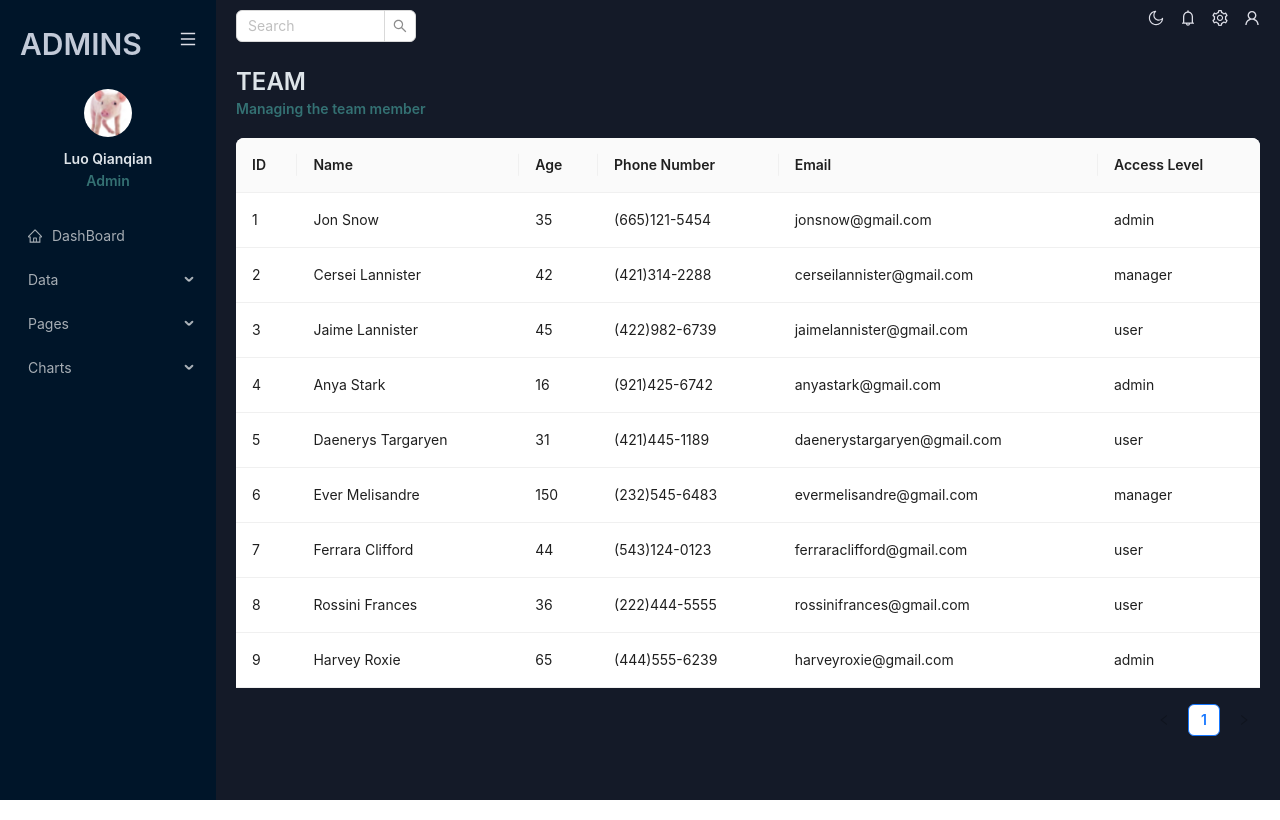
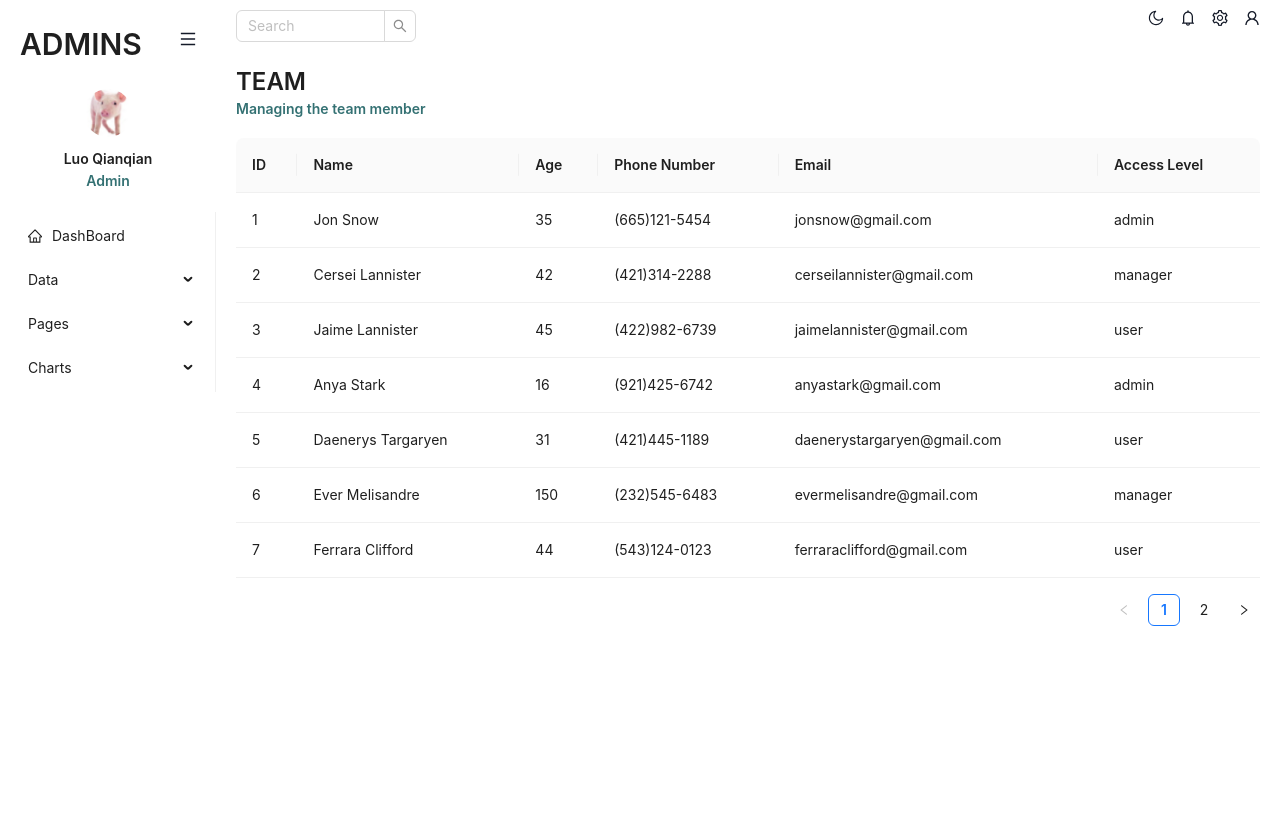
Before and after one commit to Luoqianqian/youkawei-admin, a React (Vite) app: page /team in a window 1280 px wide. Built offline with nearby package versions, Linux system fonts and the light colour scheme.

Commit message:
feat: 使用Table展示team页面数据

```diff
--- a/src/components/Header.tsx
+++ b/src/components/Header.tsx
@@ -22,9 +22,7 @@ function Header({ title, subtitle }: propsType) {
       }}
     >
       <div className="app-header">
-        <Title style={{ color: '#DEE4E9' }} level={3}>
-          {title}
-        </Title>
+        <Title level={3}>{title}</Title>
         <Text strong style={{ color: '#347173' }}>
           {subtitle}
         </Text>
--- a/src/index.css
+++ b/src/index.css
@@ -9,8 +9,7 @@ body,
 }
 
 .app {
-  background: #141A28;
-  color: #DDDEE7;
+  color: #141A28;
   display: flex;
 }
 .content {
--- a/src/pages/global/SideBar.tsx
+++ b/src/pages/global/SideBar.tsx
@@ -123,12 +123,12 @@ const SideBar: React.FC = () => {
       {!collapsed && (
         <div className="side-top">
           <div className="header">
-            <Title level={2} style={{ color: '#C2CAD8' }}> ADMINS </Title>
+            <Title level={2}> ADMINS </Title>
             <MenuOutlined onClick={toggleHandler} />
           </div>
           <Avatar size={50} src="../../../public/pig.jpg" />
           <div className="texts">
-            <Text strong style={{ color: '#DEE4E9' }} > Luo Qianqian </Text>
+            <Text strong> Luo Qianqian </Text>
             <Text strong style={{ color: '#347173' }} > Admin </Text>
           </div>
         </div>
@@ -140,7 +140,6 @@ const SideBar: React.FC = () => {
         defaultOpenKeys={['data']}
         mode="inline"
         items={items}
-        theme="dark"
         inlineCollapsed={collapsed}
         openKeys={stateOpenKeys}
         onOpenChange={onOpenChange}
--- a/src/pages/global/index.css
+++ b/src/pages/global/index.css
@@ -5,7 +5,6 @@
 
 .sidebar {
   min-height: 100vh;
-  background-color: #001529;
   .header {
     width: 100%;
     display: flex;
--- a/src/pages/team/index.tsx
+++ b/src/pages/team/index.tsx
@@ -1,7 +1,7 @@
 import React from 'react';
 import Header from '../../components/Header';
 import { mockDataTeam } from '../../data/mockData.js';
-import { Table } from 'antd';
+import { Table, TableProps } from 'antd';
 
 type teamType = {
   id: number;
@@ -13,7 +13,8 @@ type teamType = {
 };
 
 const dataSource: teamType[] = mockDataTeam;
-const columns = [
+
+const columns: TableProps<teamType>['columns'] = [
   {
     title: 'ID',
     dataIndex: 'id',
@@ -50,7 +51,11 @@ function Team() {
   return (
     <div>
       <Header title="TEAM" subtitle="Managing the team member" />
-      <Table dataSource={dataSource} columns={columns} />
+      <Table
+        pagination={{ pageSize: 7 }}
+        dataSource={dataSource}
+        columns={columns}
+      />
     </div>
   );
 }
```
